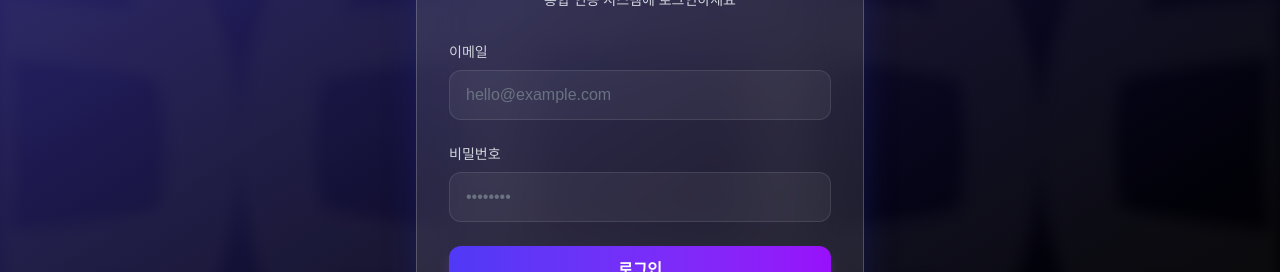
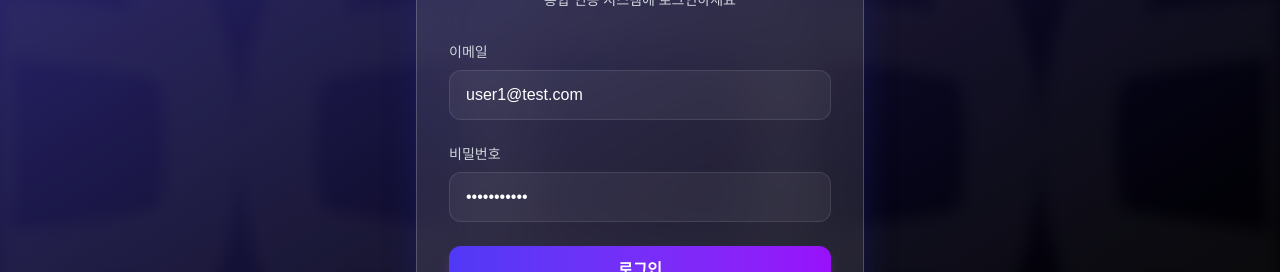
Before and after one commit to gyuminiai82/port_auth, a Next.js app: page /login in a window 1280 px wide. Shown: the part 256-528 px from the top of the page. Built offline with nearby package versions, Linux system fonts and the light colour scheme.

Commit message:
로그인 인풋 기본값 복구

```diff
--- a/src/app/login/page.tsx
+++ b/src/app/login/page.tsx
@@ -9,8 +9,8 @@ function LoginForm() {
   const searchParams = useSearchParams();
   const redirectUrl = searchParams.get('redirect') || '/';
 
-  const [email, setEmail] = useState('');
-  const [password, setPassword] = useState('');
+  const [email, setEmail] = useState('user1@test.com');
+  const [password, setPassword] = useState('password123');
   const [error, setError] = useState('');
   const [loading, setLoading] = useState(false);
 
```
